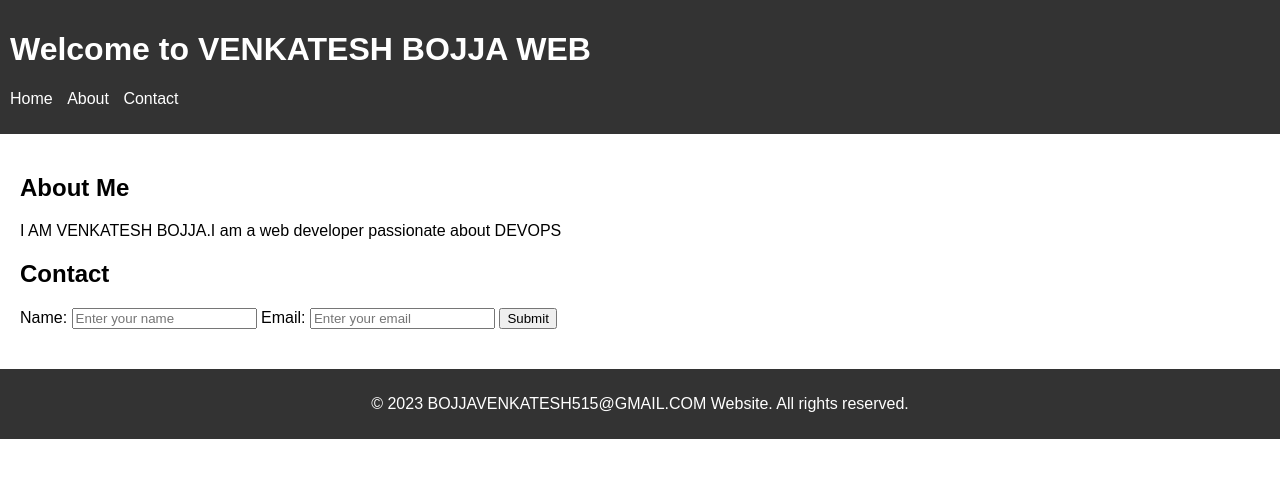
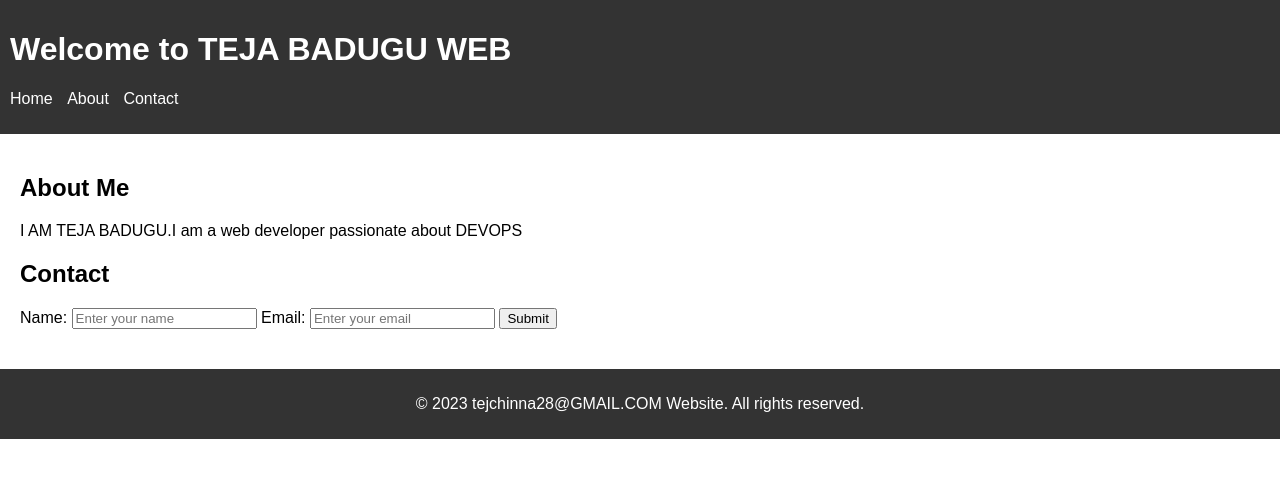
Before and after one commit to TejaBadugu/Btejabadugu.github.io, a plain HTML site: page index.html in a window 1280 px wide. Drawn offline with Linux system fonts and the light colour scheme.

Commit message:
Update index.html

```diff
--- a/index.html
+++ b/index.html
@@ -1,13 +1,13 @@
 <!DOCTYPE html>
 <html>
 <head>
-  <title>VENKATESH BOJJA</title>
+  <title>TEJA BADUGU</title>
   <link rel="stylesheet" type="text/css" href="styles.css">
   <script src="script.js"></script>
 </head>
 <body>
   <header>
-    <h1>Welcome to VENKATESH BOJJA WEB</h1>
+    <h1>Welcome to TEJA BADUGU WEB</h1>
     <nav>
       <ul>
         <li><a href="#">Home</a></li>
@@ -20,7 +20,7 @@
   <main>
     <section>
       <h2>About Me</h2>
-      <p>I AM VENKATESH BOJJA.I am a web developer passionate about DEVOPS</p>
+      <p>I AM TEJA BADUGU.I am a web developer passionate about DEVOPS</p>
     </section>
 
     <section>
@@ -38,7 +38,7 @@
   </main>
 
   <footer>
-    <p>&copy; 2023 BOJJAVENKATESH515@GMAIL.COM Website. All rights reserved.</p>
+    <p>&copy; 2023 tejchinna28@GMAIL.COM Website. All rights reserved.</p>
   </footer>
 </body>
 </html>
```
